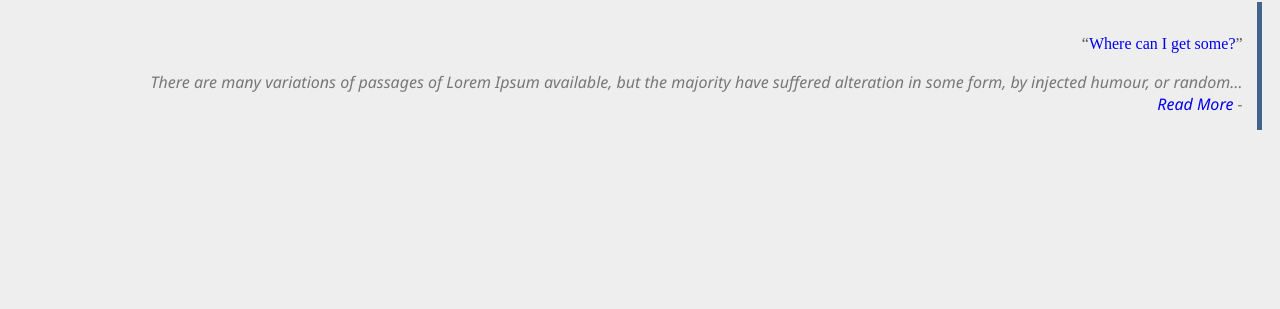
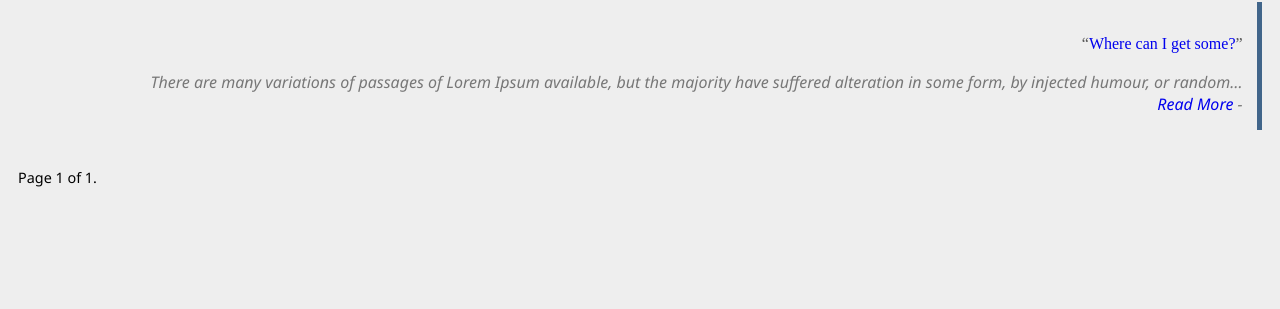
Before and after one commit to deepakmk1993/mysite, a Django app: page / in a window 1280 px wide. Shown: the part 491-800 px from the top of the page. Run offline with Django 3.2, Linux system fonts and the light colour scheme; data comes from the database, SQL or seed files in the repository; some web fonts are replaced.

Commit message:
first commit

```diff
--- a/blog/templates/base.html
+++ b/blog/templates/base.html
@@ -1,8 +1,9 @@
 <!DOCTYPE html>
 <html lang="en">
 <head>
+  <!--<meta http-equiv="refresh" content="2000" >-->
   <title>{% block title %}{% endblock %}</title>
-  <meta http-equiv="refresh" content="2000" >
+  <meta name="viewport" content="width=device-width, initial-scale=1">
   <style>
   @import url(https://fonts.googleapis.com/css?family=Muli:400,400italic);
 
--- a/blog/templates/posts.html
+++ b/blog/templates/posts.html
@@ -6,9 +6,26 @@
   <blockquote>
   	<p><q><a href="/posts/{{ post.id }}/">{{ post.title }}</a></q></p>
   	<footer>
-    	    {{ post.body|truncatechars:150 }} <br> <a href="/posts/{{ post.id }}/"><i>Read More</i></a>
+	    {{ post.body|truncatechars:150 }}<br>
+	    <a href="/posts/{{ post.id }}/"><i>Read More</i></a>
     </footer>
   </blockquote>
   {% endfor %}
+  <br><br>
+  <div class="pagination">
+    <span class="step-links">
+      {% if posts.has_previous %}
+          <a href="?page={{ posts.previous_page_number }}">Previous</a>
+      {% endif %}
+
+      <span class="current">
+          Page {{ posts.number }} of {{ posts.paginator.num_pages }}.
+      </span>
+
+      {% if posts.has_next %}
+          <a href="?page={{ posts.next_page_number }}">Next</a>
+      {% endif %}
+    </span>
+  </div>
 </section>
 {% endblock %}
--- a/blog/views.py
+++ b/blog/views.py
@@ -1,9 +1,22 @@
+from django.core.paginator import Paginator, EmptyPage, PageNotAnInteger
 from django.shortcuts import render
 from .models import Post
 
 # Create your views here.
 def view_posts(request):
-	posts = Post.objects.all().order_by("create_time");
+	post_list = Post.objects.all().order_by("create_time");
+	paginator = Paginator(post_list, 5) # Show 5 posts per page
+
+	page = request.GET.get('page')
+	try:
+	    posts = paginator.page(page)
+	except PageNotAnInteger:
+	    # If page is not an integer, deliver first page.
+	    posts = paginator.page(1)
+	except EmptyPage:
+	    # If page is out of range (e.g. 9999), deliver last page of results.
+	    posts = paginator.page(paginator.num_pages)
+
 	return render(request, 'posts.html', {'posts': posts});
 
 def view_post(request, pk):
```
Lines whose indentation alone changed are shown as unchanged.
